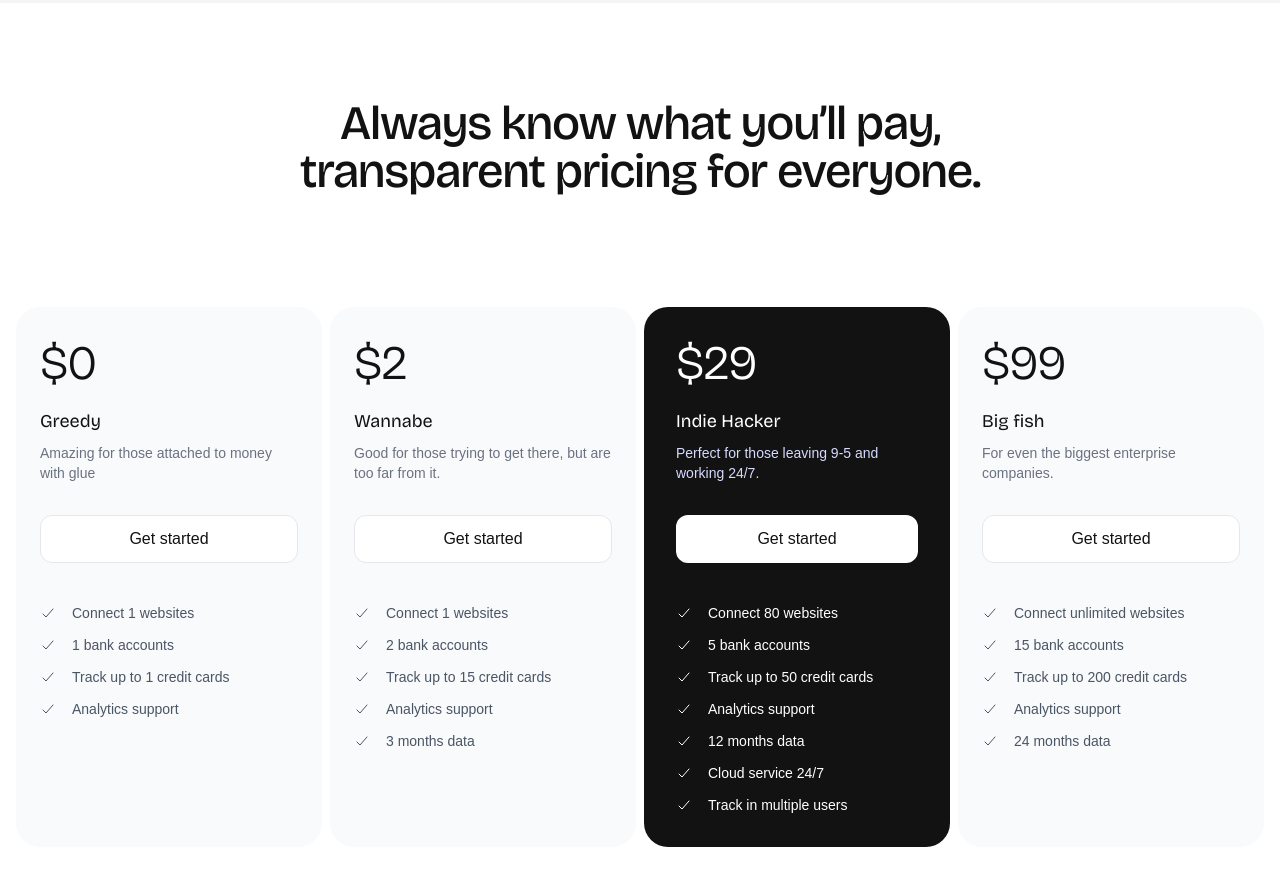
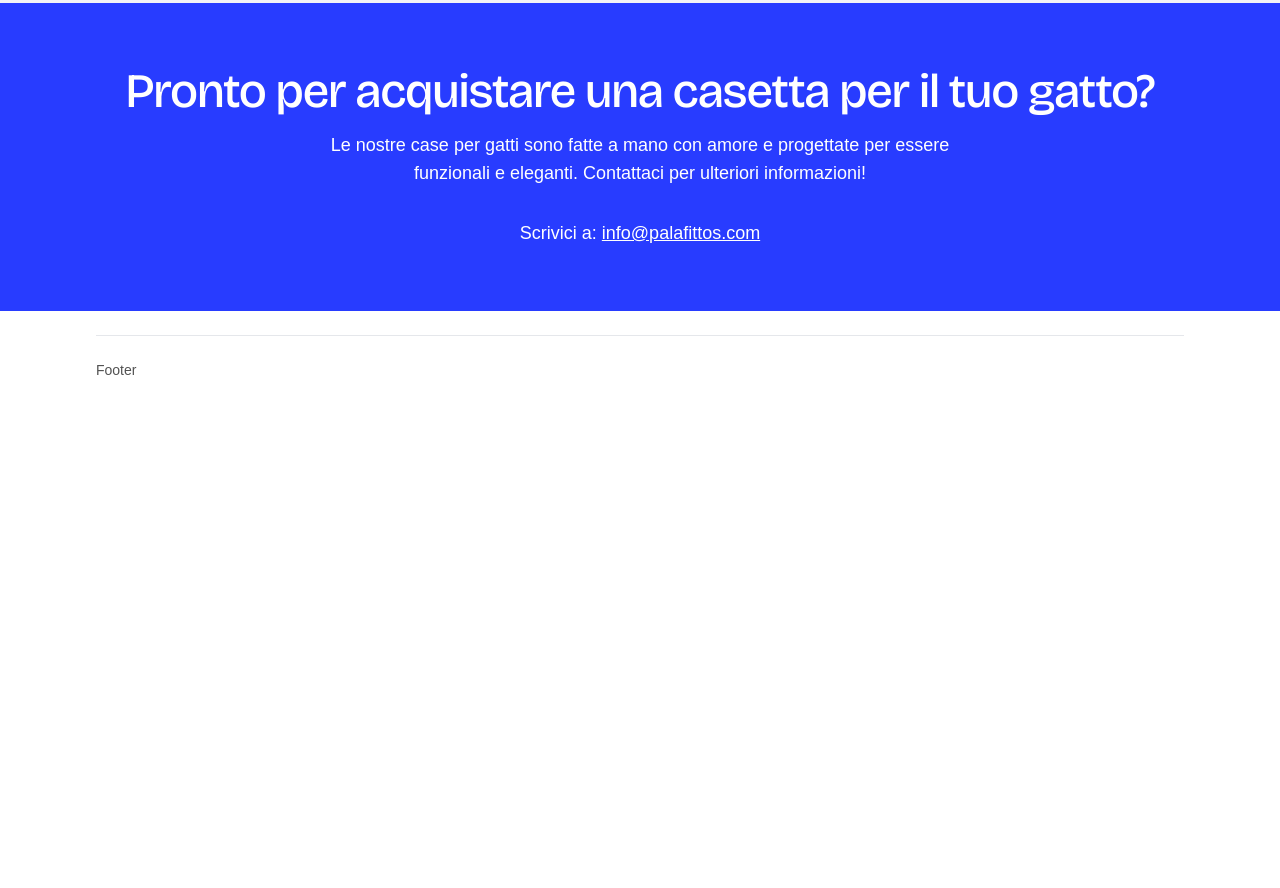
Before and after one commit to villoro/palafittos, an Astro site: page / in a window 1280 px wide. Shown: the part 2632-3520 px from the top of the page. After the commit the page ends 3036 px from the top, so only its background shows below. Built offline with nearby package versions, Linux system fonts and the light colour scheme; Astro itself is replaced by a stand-in of ours; a web font is replaced by a local one.

Commit message:
Add CTA section

```diff
--- /dev/null
+++ b/src/components/landing/CTA.astro
@@ -0,0 +1,13 @@
+<section id="cta" class="bg-accent-500 w-full py-16 text-white text-center">
+  <div class="mx-auto w-full lg:px-24 max-w-7xl md:px-12 px-8">
+    <p class="text-4xl tracking-tight font-medium md:text-5xl font-display">
+      Pronto per acquistare una casetta per il tuo gatto?
+    </p>
+    <p class="text-lg mt-4 max-w-2xl mx-auto">
+      Le nostre case per gatti sono fatte a mano con amore e progettate per essere funzionali e eleganti. Contattaci per ulteriori informazioni!
+    </p>
+    <div class="mt-8">
+      <p class="text-lg">Scrivici a: <a href="mailto:info@palafittos.com" class="underline">info@palafittos.com</a></p>
+    </div>
+  </div>
+</section>
--- a/src/components/landing/Pricing.astro
+++ /dev/null
@@ -1,291 +0,0 @@
-<section aria-labelledby="pricing-section" id="pricing">
-  <div class="lg:px-16 max-w-7xl md:px-12 mx-auto px-8 py-24 scroll-mt-12">
-    <div class="text-center max-w-3xl mx-auto">
-      <h2
-        class="text-4xl tracking-tight font-medium text-black md:text-5xl font-display"
-      >
-        Always know what you’ll pay, transparent pricing for everyone.
-      </h2>
-    </div>
-
-    <div
-      class="grid max-w-2xl grid-cols-1 py-4 mt-24 -mx-4 xl:-mx-12 sm:grid-cols-2 gap-y-10 sm:mx-auto lg:max-w-none lg:grid-cols-4 xl:gap-x-2 "
-    >
-      <section class="flex flex-col px-6 rounded-3xl lg:py-8 bg-gray-50">
-        <h3 class="mt-5 text-lg text-black font-display">Greedy</h3>
-        <p class="mt-2 text-sm text-gray-500">
-          Amazing for those attached to money with glue
-        </p>
-        <p
-          class="order-first text-5xl font-light tracking-tight text-black font-display"
-        >
-          $0
-        </p>
-        <ul
-          role="list"
-          class="flex flex-col order-last mt-10 text-sm text-gray-600 gap-y-3"
-        >
-          <li class="flex items-center">
-            <ion-icon
-              class="w-4 h-4 md hydrated"
-              name="checkmark-outline"
-              role="img"
-              aria-label="checkmark outline"></ion-icon><span class="ml-4"
-              >Connect 1 websites</span
-            >
-          </li>
-          <li class="flex items-center">
-            <ion-icon
-              class="w-4 h-4 md hydrated"
-              name="checkmark-outline"
-              role="img"
-              aria-label="checkmark outline"></ion-icon><span class="ml-4">
-              1 bank accounts</span
-            >
-          </li>
-          <li class="flex items-center">
-            <ion-icon
-              class="w-4 h-4 md hydrated"
-              name="checkmark-outline"
-              role="img"
-              aria-label="checkmark outline"></ion-icon><span class="ml-4"
-              >Track up to 1 credit cards</span
-            >
-          </li>
-          <li class="flex items-center">
-            <ion-icon
-              class="w-4 h-4 md hydrated"
-              name="checkmark-outline"
-              role="img"
-              aria-label="checkmark outline"></ion-icon><span class="ml-4"
-              >Analytics support</span
-            >
-          </li>
-        </ul>
-        <a
-          class="inline-flex items-center justify-center w-full px-6 py-3 h-12 mt-8 text-center text-black transition duration-200 ease-in-out transform bg-white border hover:bg-gray-200 hover:border-gray-200 rounded-xl focus:outline-none border-gray-200"
-          aria-label="Wannabe tier"
-          href="/register">Get started</a
-        >
-      </section>
-      <section class="flex flex-col px-6 rounded-3xl lg:py-8 bg-gray-50">
-        <h3 class="mt-5 text-lg text-black font-display">Wannabe</h3>
-        <p class="mt-2 text-sm text-gray-500">
-          Good for those trying to get there, but are too far from it.
-        </p>
-        <p
-          class="order-first text-5xl font-light tracking-tight text-black font-display"
-        >
-          $2
-        </p>
-        <ul
-          role="list"
-          class="flex flex-col order-last mt-10 text-sm text-gray-600 gap-y-3"
-        >
-          <li class="flex items-center">
-            <ion-icon
-              class="w-4 h-4 md hydrated"
-              name="checkmark-outline"
-              role="img"
-              aria-label="checkmark outline"></ion-icon><span class="ml-4"
-              >Connect 1 websites</span
-            >
-          </li>
-          <li class="flex items-center">
-            <ion-icon
-              class="w-4 h-4 md hydrated"
-              name="checkmark-outline"
-              role="img"
-              aria-label="checkmark outline"></ion-icon><span class="ml-4">
-              2 bank accounts</span
-            >
-          </li>
-          <li class="flex items-center">
-            <ion-icon
-              class="w-4 h-4 md hydrated"
-              name="checkmark-outline"
-              role="img"
-              aria-label="checkmark outline"></ion-icon><span class="ml-4"
-              >Track up to 15 credit cards</span
-            >
-          </li>
-          <li class="flex items-center">
-            <ion-icon
-              class="w-4 h-4 md hydrated"
-              name="checkmark-outline"
-              role="img"
-              aria-label="checkmark outline"></ion-icon><span class="ml-4"
-              >Analytics support</span
-            >
-          </li>
-          <li class="flex items-center">
-            <ion-icon
-              class="w-4 h-4 md hydrated"
-              name="checkmark-outline"
-              role="img"
-              aria-label="checkmark outline"></ion-icon><span class="ml-4">
-              3 months data</span
-            >
-          </li>
-        </ul>
-        <a
-          class="inline-flex items-center justify-center w-full px-6 py-3 h-12 mt-8 text-center text-black transition duration-200 ease-in-out transform bg-white border hover:bg-gray-200 hover:border-gray-200 rounded-xl focus:outline-none border-gray-200"
-          aria-label="Wannabe tier"
-          href="/register">Get started</a
-        >
-      </section>
-      <section
-        class="flex flex-col order-first px-6 py-8 rounded-3xl sm:px-8 bg-black  lg:order-none"
-      >
-        <h3 class="mt-5 text-lg text-white font-display">Indie Hacker</h3>
-        <p class="mt-2 text-sm text-accent-100">
-          Perfect for those leaving 9-5 and working 24/7.
-        </p>
-        <p
-          class="order-first text-5xl font-light tracking-tight text-white font-display"
-        >
-          $29
-        </p>
-        <ul
-          role="list"
-          class="flex flex-col order-last mt-10 text-sm text-white gap-y-3"
-        >
-          <li class="flex items-center">
-            <ion-icon
-              class="w-4 h-4 md hydrated"
-              name="checkmark-outline"
-              role="img"
-              aria-label="checkmark outline"></ion-icon><span class="ml-4"
-              >Connect 80 websites</span
-            >
-          </li>
-          <li class="flex items-center">
-            <ion-icon
-              class="w-4 h-4 md hydrated"
-              name="checkmark-outline"
-              role="img"
-              aria-label="checkmark outline"></ion-icon><span class="ml-4">
-              5 bank accounts</span
-            >
-          </li>
-          <li class="flex items-center">
-            <ion-icon
-              class="w-4 h-4 md hydrated"
-              name="checkmark-outline"
-              role="img"
-              aria-label="checkmark outline"></ion-icon><span class="ml-4"
-              >Track up to 50 credit cards</span
-            >
-          </li>
-          <li class="flex items-center">
-            <ion-icon
-              class="w-4 h-4 md hydrated"
-              name="checkmark-outline"
-              role="img"
-              aria-label="checkmark outline"></ion-icon><span class="ml-4"
-              >Analytics support</span
-            >
-          </li>
-          <li class="flex items-center">
-            <ion-icon
-              class="w-4 h-4 md hydrated"
-              name="checkmark-outline"
-              role="img"
-              aria-label="checkmark outline"></ion-icon><span class="ml-4">
-              12 months data</span
-            >
-          </li>
-          <li class="flex items-center">
-            <ion-icon
-              class="w-4 h-4 md hydrated"
-              name="checkmark-outline"
-              role="img"
-              aria-label="checkmark outline"></ion-icon><span class="ml-4"
-              >Cloud service 24/7</span
-            >
-          </li>
-          <li class="flex items-center">
-            <ion-icon
-              class="w-4 h-4 md hydrated"
-              name="checkmark-outline"
-              role="img"
-              aria-label="checkmark outline"></ion-icon><span class="ml-4"
-              >Track in multiple users</span
-            >
-          </li>
-        </ul>
-        <a
-          class="inline-flex items-center justify-center w-full px-6 py-3 h-12 mt-8 text-center text-black transition duration-200 ease-in-out transform bg-white border-2 border-white hover:bg-transparent hover:border-white rounded-xl hover:text-white focus:outline-none"
-          aria-label="Indie hacker tier"
-          href="/register">Get started</a
-        >
-      </section>
-      <section class="flex flex-col px-6 rounded-3xl lg:py-8 bg-gray-50">
-        <h3 class="mt-5 text-lg text-black font-display">Big fish</h3>
-        <p class="mt-2 text-sm text-gray-500">
-          For even the biggest enterprise companies.
-        </p>
-        <p
-          class="order-first text-5xl font-light tracking-tight text-black font-display"
-        >
-          $99
-        </p>
-        <ul
-          role="list"
-          class="flex flex-col order-last mt-10 text-sm text-gray-600 gap-y-3"
-        >
-          <li class="flex items-center">
-            <ion-icon
-              class="w-4 h-4 md hydrated"
-              name="checkmark-outline"
-              role="img"
-              aria-label="checkmark outline"></ion-icon><span class="ml-4"
-              >Connect unlimited websites</span
-            >
-          </li>
-          <li class="flex items-center">
-            <ion-icon
-              class="w-4 h-4 md hydrated"
-              name="checkmark-outline"
-              role="img"
-              aria-label="checkmark outline"></ion-icon><span class="ml-4">
-              15 bank accounts</span
-            >
-          </li>
-          <li class="flex items-center">
-            <ion-icon
-              class="w-4 h-4 md hydrated"
-              name="checkmark-outline"
-              role="img"
-              aria-label="checkmark outline"></ion-icon><span class="ml-4"
-              >Track up to 200 credit cards</span
-            >
-          </li>
-          <li class="flex items-center">
-            <ion-icon
-              class="w-4 h-4 md hydrated"
-              name="checkmark-outline"
-              role="img"
-              aria-label="checkmark outline"></ion-icon><span class="ml-4"
-              >Analytics support</span
-            >
-          </li>
-          <li class="flex items-center">
-            <ion-icon
-              class="w-4 h-4 md hydrated"
-              name="checkmark-outline"
-              role="img"
-              aria-label="checkmark outline"></ion-icon><span class="ml-4">
-              24 months data</span
-            >
-          </li>
-        </ul>
-        <a
-          class="inline-flex items-center justify-center w-full px-6 py-3 h-12 mt-8 text-center text-black transition duration-200 ease-in-out transform bg-white border hover:bg-gray-200 hover:border-gray-200 rounded-xl focus:outline-none border-gray-200"
-          aria-label="Big fish tier"
-          href="/register">Get started</a
-        >
-      </section>
-    </div>
-  </div>
-</section>
--- a/src/pages/index.astro
+++ b/src/pages/index.astro
@@ -4,7 +4,8 @@ import Home from "../components/landing/Home.astro";
 import Details from "../components/landing/Details.astro";
 import Gallery from "../components/landing/Gallery.astro";
 import Testimonial from "../components/landing/Testimonial.astro";
-import Pricing from "../components/landing/Pricing.astro";
+import CTA from "../components/landing/CTA.astro";
+
 ---
 <BaseLayout>
 
@@ -12,6 +13,6 @@ import Pricing from "../components/landing/Pricing.astro";
   <Details />
   <Gallery />
   <Testimonial />
-  <Pricing />
+  <CTA />
 
 </BaseLayout>
```
